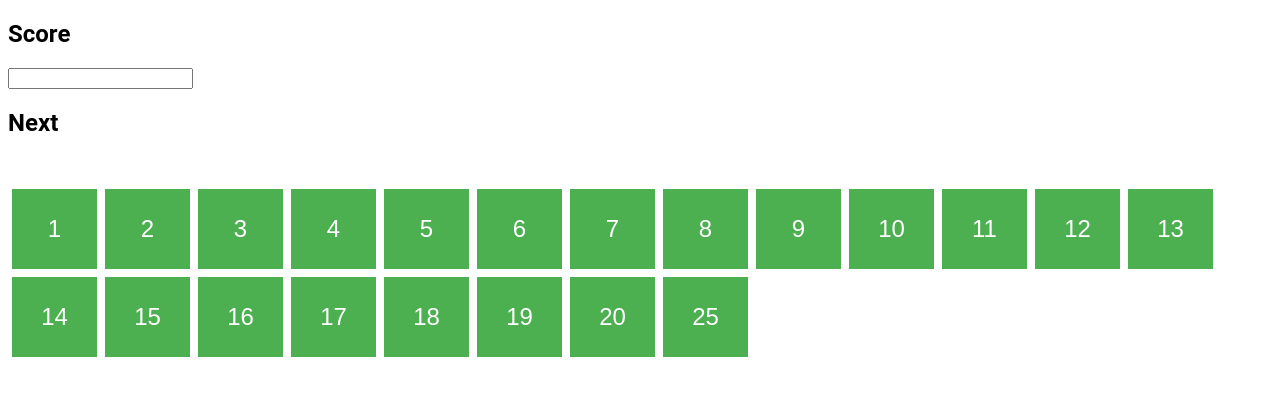
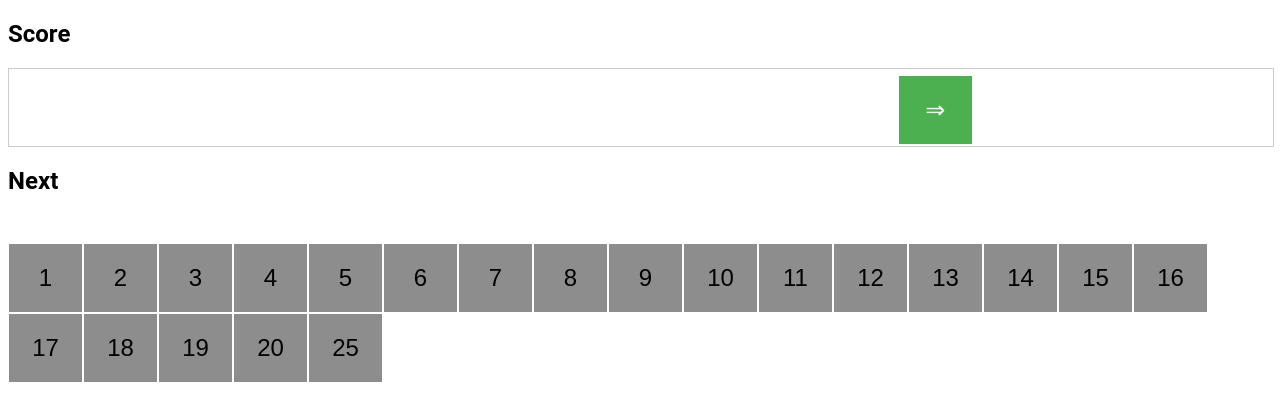
Before and after one commit to radek-svanda-elder/double-out, a website: page static/index.html in a window 1280 px wide. Shown: the top 420 px of the page. Drawn offline with Linux system fonts and the light colour scheme.

Commit message:
Updates look of inputs

```diff
--- a/static/css/style.css
+++ b/static/css/style.css
@@ -3,27 +3,36 @@ body {
     font-family: 'Roboto', sans-serif;
 }
 
-input[type="text"], input[type="password"], input[type="email"], select {
+#current-score {
+    border: 1px solid #ccc;
     width: 100%;
+}
+
+input[type="number"], input[type="text"], input[type="password"], input[type="email"], select {
+    width: 70%;
     padding: 12px 20px;
     margin: 8px 0;
     display: inline-block;
-    border: 1px solid #ccc;
+    border: none;
     box-sizing: border-box;
-    font-size: large;
+    font-size: xx-large;
 }
+
 
 button {
     background-color: #4CAF50;
     color: white;
-    /* padding: 14px 20px; */
-    margin: 4px 4px;
+    margin: 1px 1px;
     border: none;
     cursor: pointer;
     font-size: x-large;
+    height: 68px;
+    width: 73px;
+}
 
-    height: 80px;
-    width: 85px;
+button:disabled {
+    background-color: #8d8d8d;
+    color: black
 }
 
 #next {
--- a/static/index.html
+++ b/static/index.html
@@ -4,14 +4,17 @@
     <title>Double Out</title>
     <meta name="viewport" content="width=device-width, initial-scale=1.0">
     <script type="text/javascript" src="js/script.js"></script>
-    <link rel="stylesheet" type="text/css" href="css/style.css?r=2">
+    <link rel="stylesheet" type="text/css" href="css/style.css?r=5">
 </head>
 <body>
     <!-- <h1>Double out counter</h1> -->
 
     <form>
         <h2>Score</h2>
-        <input type="number" id="score">
+        <div id="current-score">
+            <input type="number" id="score">
+            <button type="button" id="set">&rArr;</button>
+        </div>
 
         <h2>Next</h2>
         <div id="next"></div>
--- a/static/js/script.js
+++ b/static/js/script.js
@@ -20,6 +20,7 @@ window.onload = function() {
             return;
         }
         next.innerHTML = out.next.join("<br>");
+        buttonState();
     };
 
     const area = document.getElementById("buttons");
@@ -27,6 +28,7 @@ window.onload = function() {
     const addButton = (i) => {
         const button = document.createElement("button");
         button.innerHTML = i;
+        button.className = "numberButton";
         button.onclick = function(evt) {
             evt.preventDefault();
             const score = document.getElementById("score");
@@ -36,9 +38,18 @@ window.onload = function() {
         area.appendChild(button);
     }
 
+    const buttonState = () => {
+        const buttons = document.getElementsByClassName("numberButton")
+        for (let i = 0; i < buttons.length; i++) {
+            buttons[i].disabled = (score.value === "" ? "disabled" : "");
+        }
+    }
+
     for (let i = 1; i <= 20; i++) {
         addButton(i);
     }
 
     addButton(25);
+
+    buttonState();
 };
```
